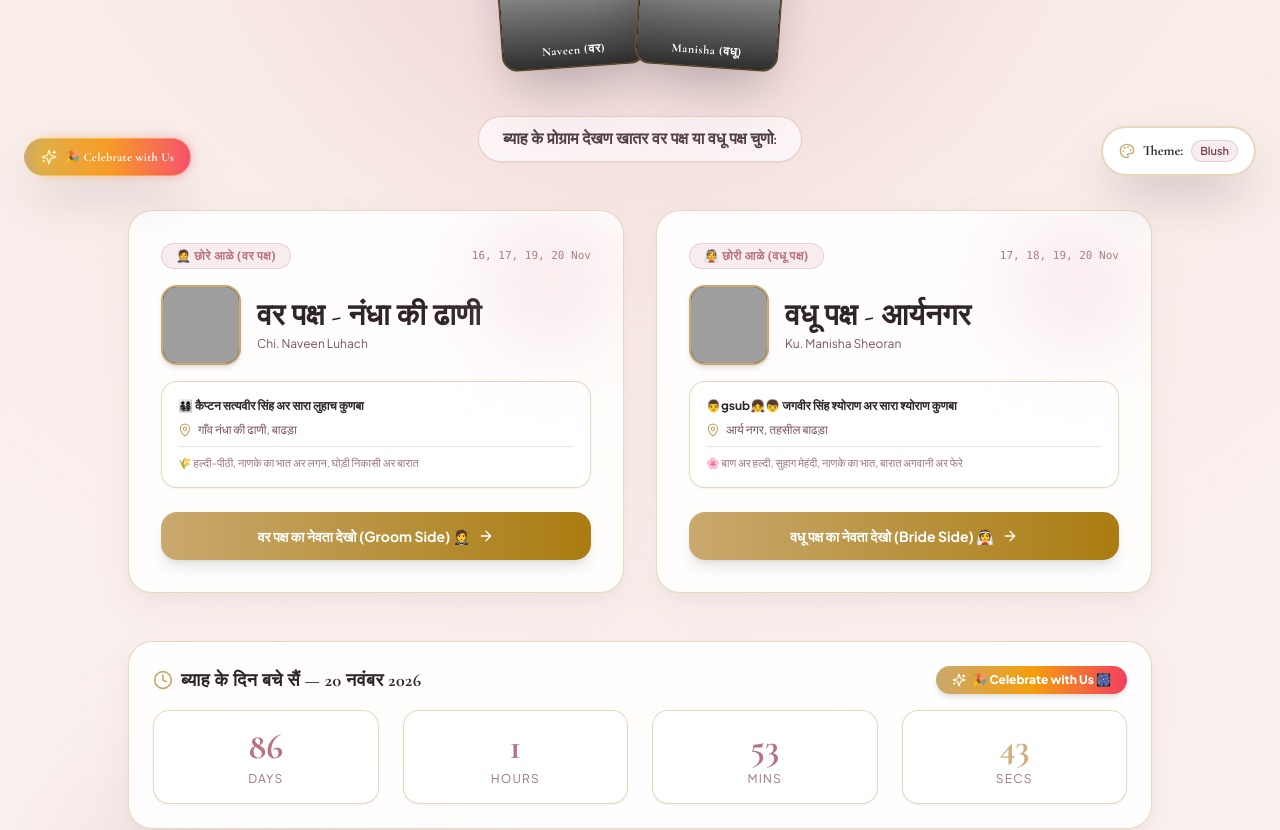
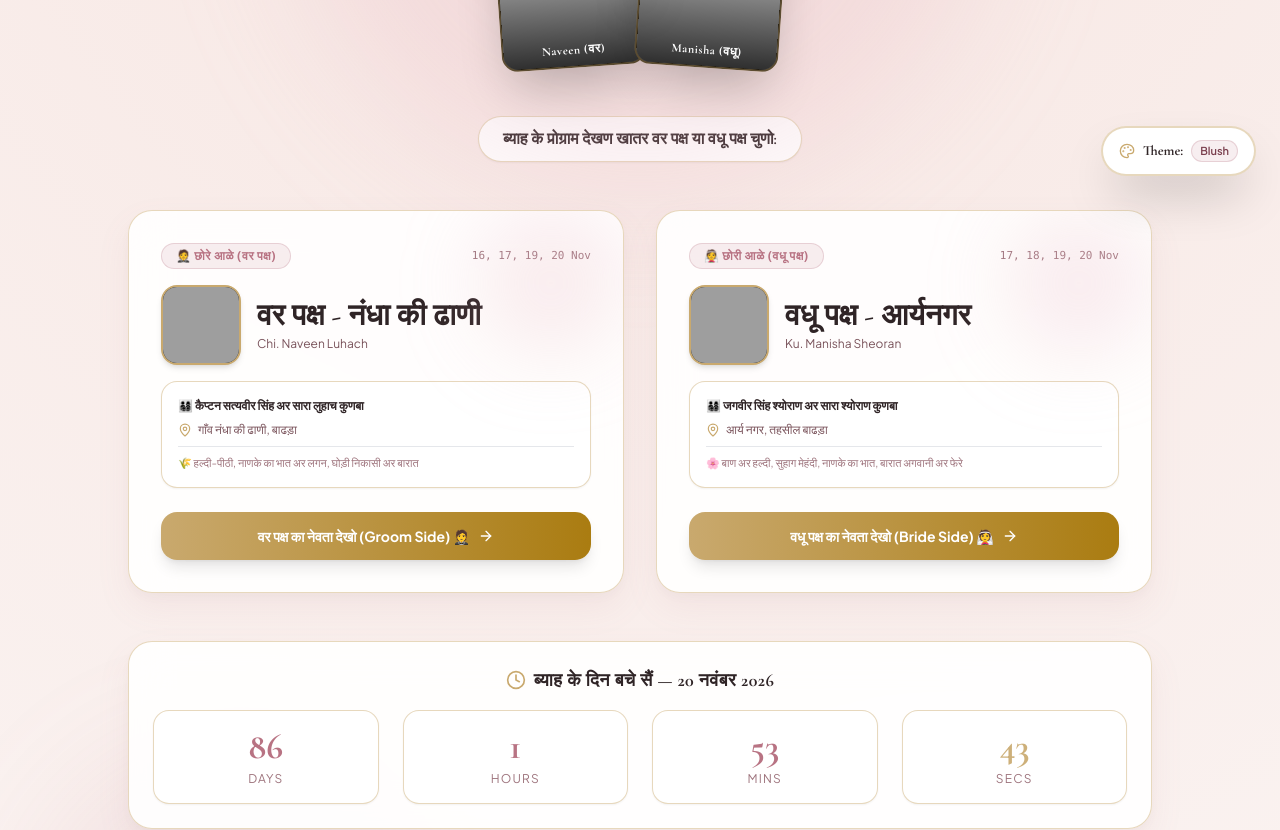
Before and after one commit to naveensingh575/Wedding-invitation, a React (Vite) app: page / in a window 1280 px wide. Shown: the part 600-1430 px from the top of the page. Built offline with nearby package versions, Linux system fonts and the light colour scheme; grey boxes are pictures that could not be loaded; a web font is replaced by a local one.

Commit message:
fix: Revert extra floating/header celebrate buttons, restore clean 2-button hero layout, and fix typo in Bride Card hosts line

```diff
--- a/src/App.jsx
+++ b/src/App.jsx
@@ -8,7 +8,6 @@ import ThemeSwitcher from './components/ThemeSwitcher';
 
 import { CelebrationProvider } from './context/CelebrationContext';
 import CelebrationCanvas from './components/CelebrationCanvas';
-import FloatingCelebrateButton from './components/FloatingCelebrateButton';
 
 import { WEDDING_PLAYLIST } from './data/playlist';
 import { translations } from './data/translations';
@@ -277,9 +276,6 @@ export default function App() {
         {/* Fullscreen Hotstar Style Skyshot Fireworks Canvas Overlay */}
         <CelebrationCanvas />
 
-        {/* Floating Manual Skyshot Trigger Button */}
-        <FloatingCelebrateButton />
-
         {/* Sticky Luxury Navbar */}
         <Navbar
           activePage={activePage}
--- a/src/components/Countdown.jsx
+++ b/src/components/Countdown.jsx
@@ -44,23 +44,11 @@ export default function Countdown({ targetDateStr = '2026-11-20T23:59:00+05:30',
   return (
     <div className="w-full max-w-5xl glass-wedding-card rounded-3xl p-6 border border-[var(--border-gold)] shadow-xl my-6">
       {/* Header Row */}
-      <div className="flex items-center justify-between mb-4">
-        <div className="flex items-center space-x-2 text-[var(--text-primary)]">
-          <Clock className="w-5 h-5 text-[var(--accent-gold)]" />
-          <h3 className="font-serif text-base sm:text-lg font-bold tracking-wide">
-            {label || "Countdown to Grand Vivah — 20 November 2026 (11:59 PM)"}
-          </h3>
-        </div>
-
-        {/* Manual Skyshot Celebration Trigger */}
-        <button
-          onClick={triggerCelebration}
-          className="px-4 py-1.5 rounded-full bg-gradient-to-r from-[var(--accent-gold)] via-amber-500 to-rose-500 text-white font-extrabold text-xs shadow-md hover:scale-105 active:scale-95 transition-all flex items-center space-x-1.5 cursor-pointer"
-          title="Trigger Disney+ Hotstar style Skyshot Celebration"
-        >
-          <Sparkles className="w-3.5 h-3.5" />
-          <span>🎉 Celebrate with Us 🎆</span>
-        </button>
+      <div className="flex items-center justify-center space-x-2 text-[var(--text-primary)] mb-4">
+        <Clock className="w-5 h-5 text-[var(--accent-gold)]" />
+        <h3 className="font-serif text-base sm:text-lg font-bold tracking-wide">
+          {label || "Countdown to Grand Vivah — 20 November 2026 (11:59 PM)"}
+        </h3>
       </div>
 
       {/* Countdown Digits OR Celebration Banner */}
--- a/src/components/FloatingCelebrateButton.jsx
+++ /dev/null
@@ -1,29 +0,0 @@
-import React from 'react';
-import { Sparkles } from 'lucide-react';
-import { useCelebration } from '../hooks/useCelebration';
-
-/**
- * Subtle Floating Celebrate Button ("🎉 Celebrate with Us")
- * Positioned in bottom-right/left corner so guests can manually trigger
- * the full-screen Disney+ Hotstar style Skyshot Fireworks animation anytime.
- */
-export default function FloatingCelebrateButton() {
-  const { triggerCelebration, isCelebrating } = useCelebration();
-
-  return (
-    <div className="fixed bottom-6 left-6 z-[9990] flex items-center">
-      <button
-        onClick={triggerCelebration}
-        disabled={isCelebrating}
-        className="group relative px-4 py-2.5 rounded-full bg-gradient-to-r from-[var(--accent-gold)] via-amber-500 to-rose-500 text-white font-serif font-extrabold text-xs shadow-2xl hover:scale-110 active:scale-95 transition-all duration-300 flex items-center space-x-2 border border-amber-200/50 backdrop-blur-md cursor-pointer disabled:opacity-75"
-        title="Trigger Disney+ Hotstar style Skyshot Celebration"
-      >
-        <Sparkles className="w-4 h-4 text-amber-100 group-hover:rotate-45 transition-transform duration-300" />
-        <span className="tracking-wide">🎉 Celebrate with Us</span>
-
-        {/* Ambient Ring Glow */}
-        <span className="absolute -inset-0.5 rounded-full bg-gradient-to-r from-amber-400 to-rose-400 opacity-40 blur-sm group-hover:opacity-80 transition duration-500 pointer-events-none -z-10" />
-      </button>
-    </div>
-  );
-}
--- a/src/components/HeroSection.jsx
+++ b/src/components/HeroSection.jsx
@@ -116,14 +116,14 @@ export default function HeroSection({ customCouplePhoto, openVideoModal, t, side
       </div>
 
       {/* SEPARATE & BEAUTIFUL ACTION BUTTONS DECK (Below the Couple Portrait Card) */}
-      <div className="flex flex-col sm:flex-row items-center justify-center gap-3 w-full max-w-lg my-3 z-10">
+      <div className="flex flex-col sm:flex-row items-center justify-center gap-4 w-full max-w-md my-3 z-10">
         {/* Watch Video Invitation Button */}
         <button
           onClick={openVideoModal}
-          className="w-full sm:w-1/3 py-3.5 px-4 rounded-2xl bg-gradient-to-r from-[var(--accent-gold)] via-[#B8860B] to-[#AA7C11] text-white font-serif font-bold text-xs shadow-xl hover:scale-105 active:scale-95 transition-all duration-300 flex items-center justify-center space-x-1.5 border border-amber-300/40 group cursor-pointer"
+          className="w-full sm:w-1/2 py-3.5 px-6 rounded-2xl bg-gradient-to-r from-[var(--accent-gold)] via-[#B8860B] to-[#AA7C11] text-white font-serif font-bold text-sm shadow-xl hover:scale-105 active:scale-95 transition-all duration-300 flex items-center justify-center space-x-2 border border-amber-300/40 group cursor-pointer"
         >
-          <span className="text-sm group-hover:scale-110 transition-transform">🎬</span>
-          <span className="tracking-wide">Watch Video</span>
+          <span className="text-base group-hover:scale-110 transition-transform">🎬</span>
+          <span className="tracking-wide">Watch Video Invitation</span>
         </button>
 
         {/* Get Location & Maps Button */}
@@ -133,20 +133,11 @@ export default function HeroSection({ customCouplePhoto, openVideoModal, t, side
             e.preventDefault();
             document.getElementById('locations')?.scrollIntoView({ behavior: 'smooth' });
           }}
-          className="w-full sm:w-1/3 py-3.5 px-4 rounded-2xl bg-[var(--bg-elevated)] hover:bg-[var(--bg-card)] border-2 border-[var(--border-gold)] text-[var(--text-primary)] hover:text-[var(--accent-primary)] font-serif font-bold text-xs shadow-xl hover:border-[var(--accent-gold)] hover:scale-105 active:scale-95 transition-all duration-300 flex items-center justify-center space-x-1.5 group cursor-pointer"
+          className="w-full sm:w-1/2 py-3.5 px-6 rounded-2xl bg-[var(--bg-elevated)] hover:bg-[var(--bg-card)] border-2 border-[var(--border-gold)] text-[var(--text-primary)] hover:text-[var(--accent-primary)] font-serif font-bold text-sm shadow-xl hover:border-[var(--accent-gold)] hover:scale-105 active:scale-95 transition-all duration-300 flex items-center justify-center space-x-2 group cursor-pointer"
         >
-          <span className="text-sm group-hover:scale-110 transition-transform">📍</span>
-          <span className="tracking-wide">Location & Maps</span>
+          <span className="text-base group-hover:scale-110 transition-transform">📍</span>
+          <span className="tracking-wide">Get Location & Maps</span>
         </a>
-
-        {/* Sky Shot Fireworks Button */}
-        <button
-          onClick={triggerCelebration}
-          className="w-full sm:w-1/3 py-3.5 px-4 rounded-2xl bg-gradient-to-r from-blue-600 via-indigo-600 to-amber-500 text-white font-serif font-extrabold text-xs shadow-xl hover:scale-105 active:scale-95 transition-all duration-300 flex items-center justify-center space-x-1.5 border border-blue-300/40 cursor-pointer"
-        >
-          <span className="text-sm">✨</span>
-          <span className="tracking-wide">SKY SHOTS 🎆</span>
-        </button>
       </div>
     </section>
   );
--- a/src/components/LandingPortal.jsx
+++ b/src/components/LandingPortal.jsx
@@ -197,7 +197,7 @@ export default function LandingPortal({ onSelectSide, currentLang, setCurrentLan
             {/* Inviter & Venue Details */}
             <div className="p-4 rounded-2xl bg-[var(--bg-elevated)] border border-[var(--border-gold)] text-xs font-sans space-y-2 shadow-sm">
               <p className="text-[var(--text-primary)] font-bold">
-                👨‍gsub‍👧‍👦 {p.brideCard?.hosts || "Shri Jagvir Singh Sheoran & Sheoran Family"}
+                👨‍👩‍👧‍👦 {p.brideCard?.hosts || "Shri Jagvir Singh Sheoran & Sheoran Family"}
               </p>
               <p className="text-[var(--text-secondary)] flex items-center space-x-1.5">
                 <MapPin className="w-3.5 h-3.5 text-[var(--accent-gold)] shrink-0" />
```
